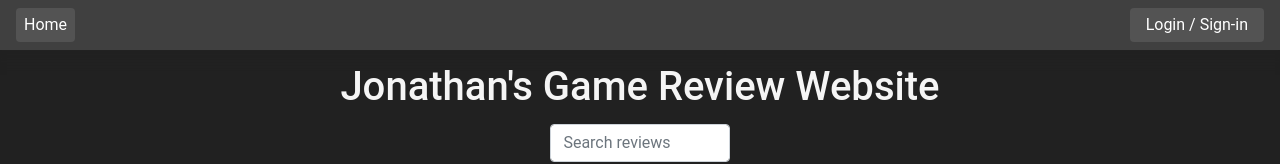
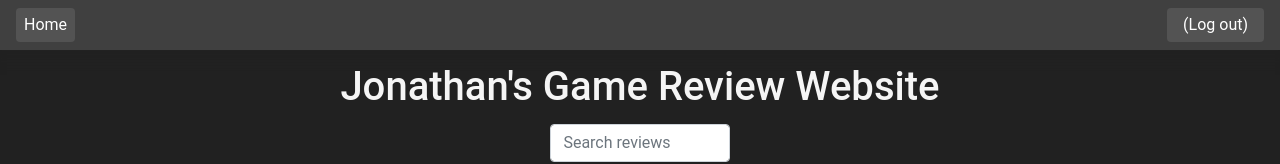
Before and after one commit to JonathanMSifleet/CritickerOverhaul, an Angular app: page / in a window 1280 px wide. Shown: the top 164 px of the page. Built offline with nearby package versions, Linux system fonts and the light colour scheme; no server answers.

Commit message:
Use localStorage to display username when logged in

```diff
--- a/src/app/components/page-header/page-header.component.html
+++ b/src/app/components/page-header/page-header.component.html
@@ -17,9 +17,9 @@
       </li> -->
     </ul>
 
-    <ng-container *ngIf="isLoggedIn; else loggedOut">
-      <a class="nav-link rounded" routerLink="auth"
-        > {{loggedInUsername}}<span class="sr-only">(current)</span></a>
+    <ng-container *ngIf="loggedInUsername!==''; else loggedOut">
+      <a class="nav-link rounded" href='#'
+        > {{loggedInUsername}} (Log out)<span class="sr-only">(current)</span></a>
     </ng-container>
     <ng-template #loggedOut>
       <a class="nav-link rounded" routerLink="auth"
--- a/src/app/components/page-header/page-header.component.ts
+++ b/src/app/components/page-header/page-header.component.ts
@@ -7,10 +7,10 @@ import { Component, OnInit } from '@angular/core';
 })
 export class PageHeaderComponent implements OnInit {
 
-  constructor() {
+  constructor() {}
+  loggedInUsername: string;
+
+  ngOnInit(): void {
+    this.loggedInUsername = localStorage.getItem('loggedInUsername');
   }
-  isLoggedIn= false;
-  loggedInUsername = '';
-
-  ngOnInit(): void {}
 }
```
